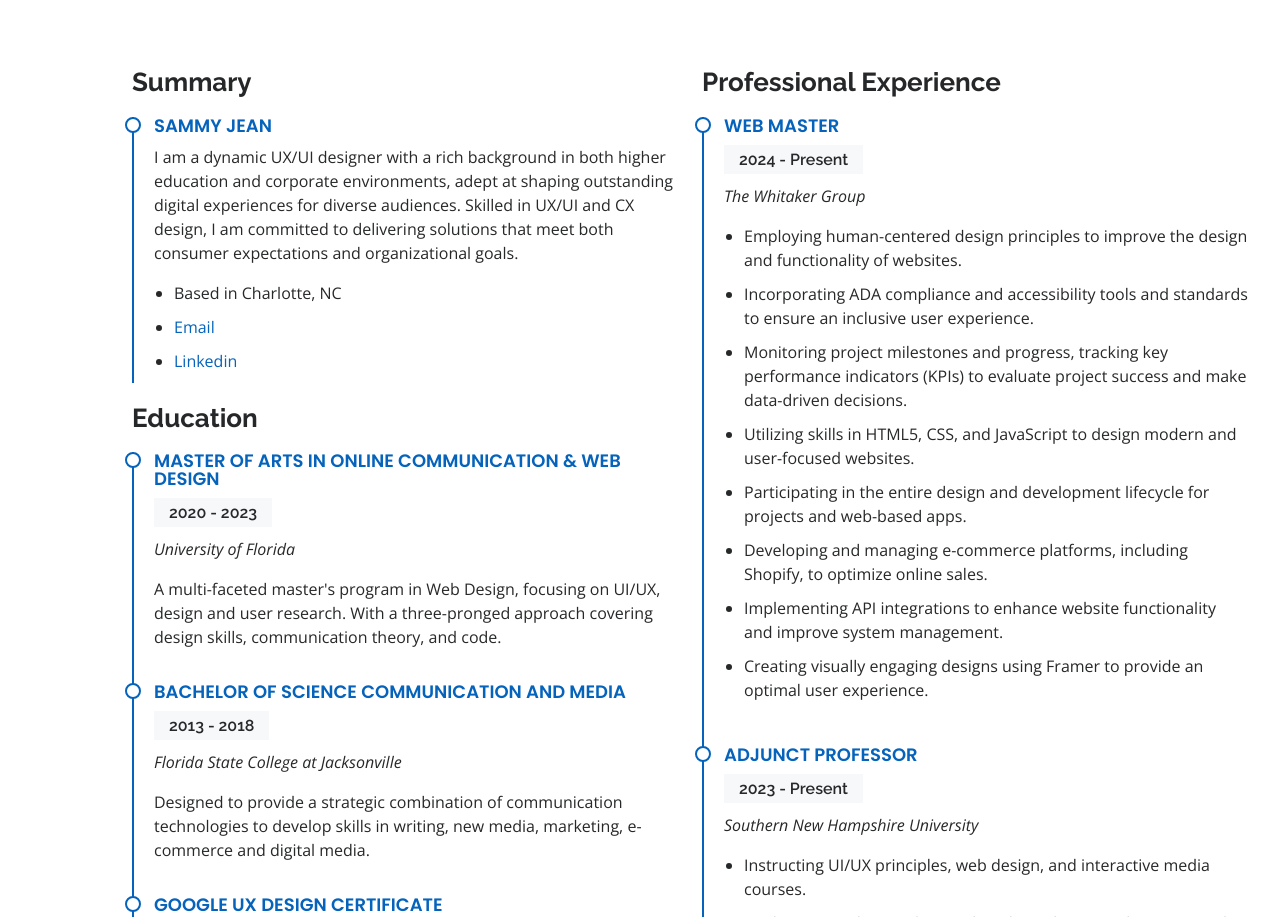
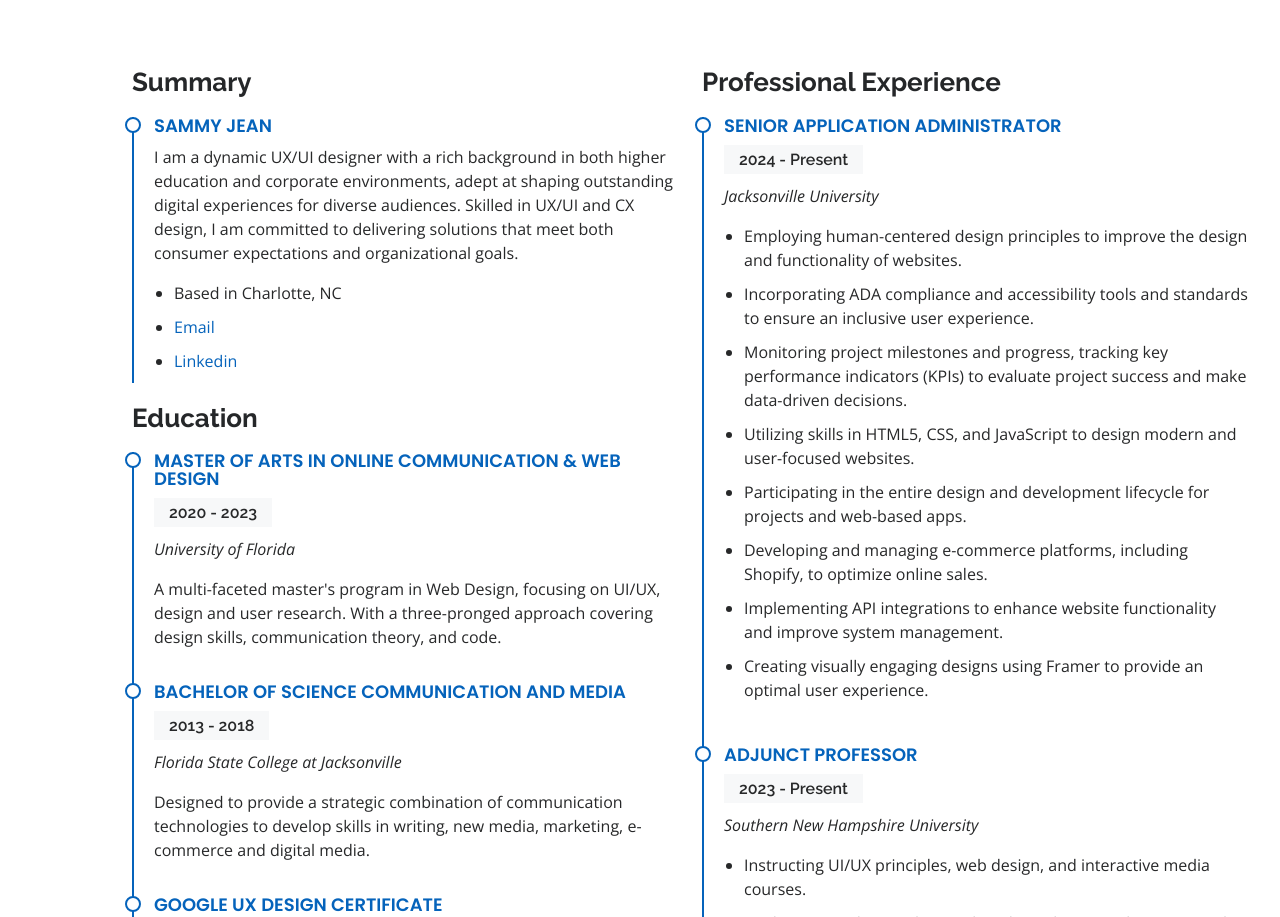
Before and after one commit to Sammy-Jean/Portfolio_2023, a plain HTML site: page index.html in a window 1280 px wide. Shown: the part 1682-2599 px from the top of the page. Drawn offline with nearby package versions, Linux system fonts and the light colour scheme.

Commit message:
Update index.html
updated jobs

```diff
--- a/index.html
+++ b/index.html
@@ -233,9 +233,9 @@ collaborative settings, ensuring seamless alignment between design initiatives a
 
               <h3 class="resume-title">Professional Experience</h3>
               <div class="resume-item">
-                <h4>Web Master</h4>
+                <h4>Senior Application Administrator</h4>
                 <h5>2024 - Present</h5>
-                <p><em>The Whitaker Group </em></p>
+                <p><em>Jacksonville University</em></p>
                 <ul>
   <li>
     Employing human-centered design principles to improve the design and functionality of websites.
```
